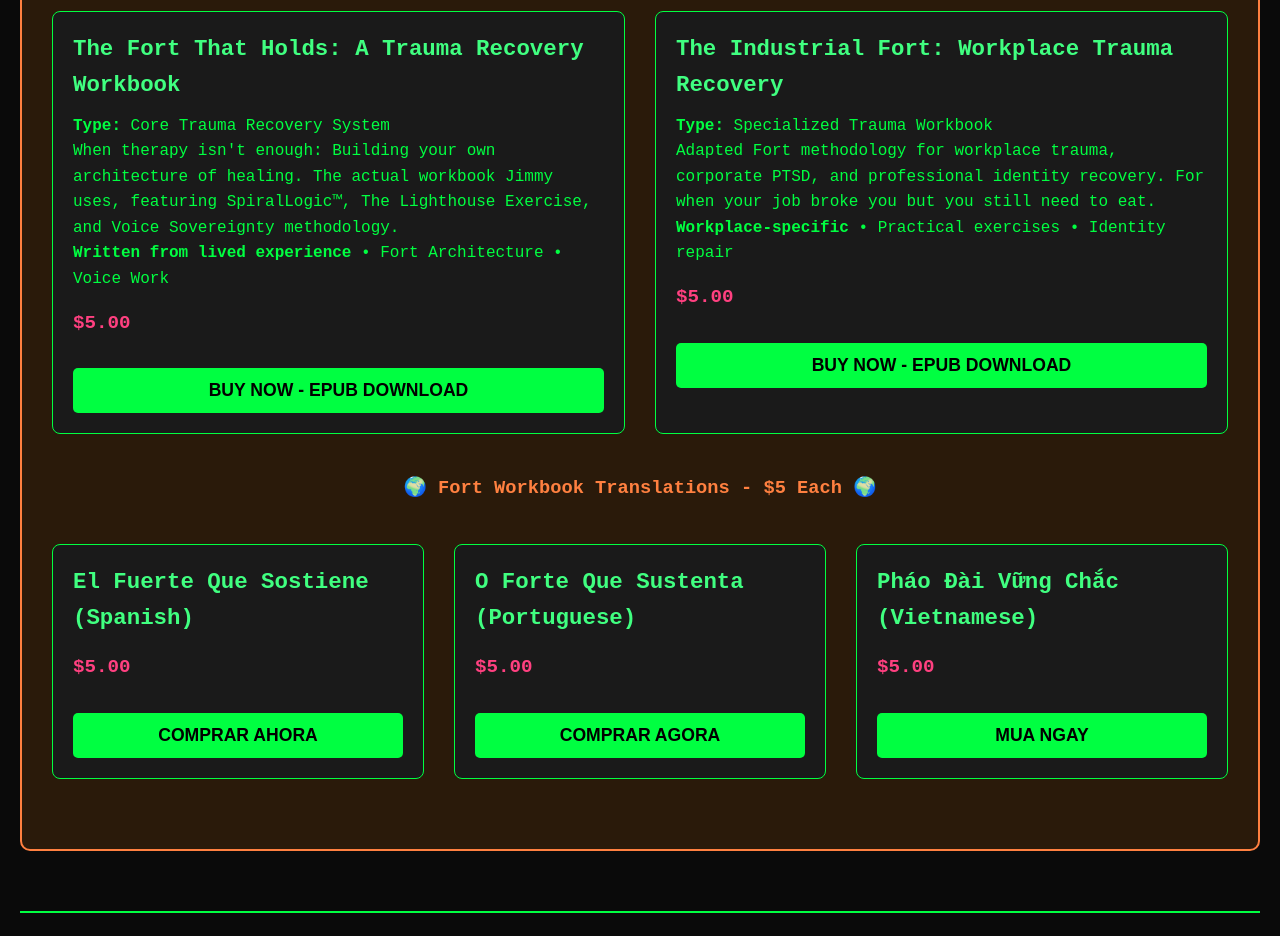
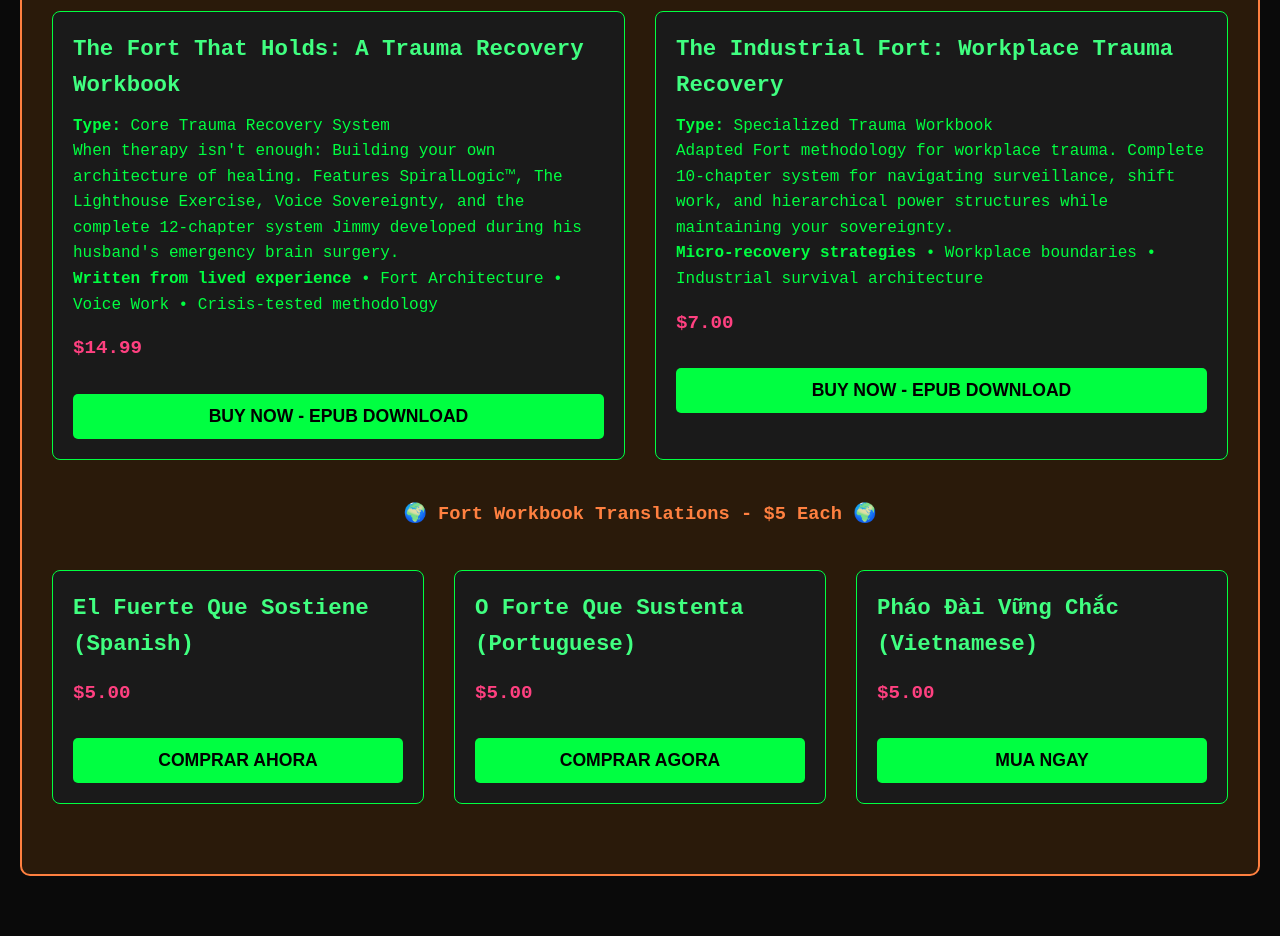
Before and after one commit to TheFortThatHolds/jimmy-thornburg-store, a website: page index.html in a window 1280 px wide. Shown: the part 2040-2976 px from the top of the page. Drawn offline with Linux system fonts and the light colour scheme; a script that the page names is missing.

Commit message:
Store content verification - removed AI workbooks, added actual Jimmy content

```diff
--- a/index.html
+++ b/index.html
@@ -208,19 +208,19 @@
             <div class="book-card">
                 <div class="book-title">The Fort That Holds: A Trauma Recovery Workbook</div>
                 <p><strong>Type:</strong> Core Trauma Recovery System</p>
-                <p>When therapy isn't enough: Building your own architecture of healing. The actual workbook Jimmy uses, featuring SpiralLogic™, The Lighthouse Exercise, and Voice Sovereignty methodology.</p>
-                <p><strong>Written from lived experience</strong> • Fort Architecture • Voice Work</p>
-                <div class="book-price">$5.00</div>
-                <button class="buy-button" onclick="buyBook('fort-trauma-core', 5.00)">BUY NOW - EPUB DOWNLOAD</button>
+                <p>When therapy isn't enough: Building your own architecture of healing. Features SpiralLogic™, The Lighthouse Exercise, Voice Sovereignty, and the complete 12-chapter system Jimmy developed during his husband's emergency brain surgery.</p>
+                <p><strong>Written from lived experience</strong> • Fort Architecture • Voice Work • Crisis-tested methodology</p>
+                <div class="book-price">$14.99</div>
+                <button class="buy-button" onclick="window.open('https://buy.stripe.com/5kQ9AM21G4pg3dC4Mqew806', '_blank')">BUY NOW - EPUB DOWNLOAD</button>
             </div>
 
             <div class="book-card">
                 <div class="book-title">The Industrial Fort: Workplace Trauma Recovery</div>
                 <p><strong>Type:</strong> Specialized Trauma Workbook</p>
-                <p>Adapted Fort methodology for workplace trauma, corporate PTSD, and professional identity recovery. For when your job broke you but you still need to eat.</p>
-                <p><strong>Workplace-specific</strong> • Practical exercises • Identity repair</p>
-                <div class="book-price">$5.00</div>
-                <button class="buy-button" onclick="buyBook('fort-industrial', 5.00)">BUY NOW - EPUB DOWNLOAD</button>
+                <p>Adapted Fort methodology for workplace trauma. Complete 10-chapter system for navigating surveillance, shift work, and hierarchical power structures while maintaining your sovereignty.</p>
+                <p><strong>Micro-recovery strategies</strong> • Workplace boundaries • Industrial survival architecture</p>
+                <div class="book-price">$7.00</div>
+                <button class="buy-button" onclick="window.open('https://buy.stripe.com/NEED_NEW_LINK', '_blank')">BUY NOW - EPUB DOWNLOAD</button>
             </div>
         </div>
 
```
